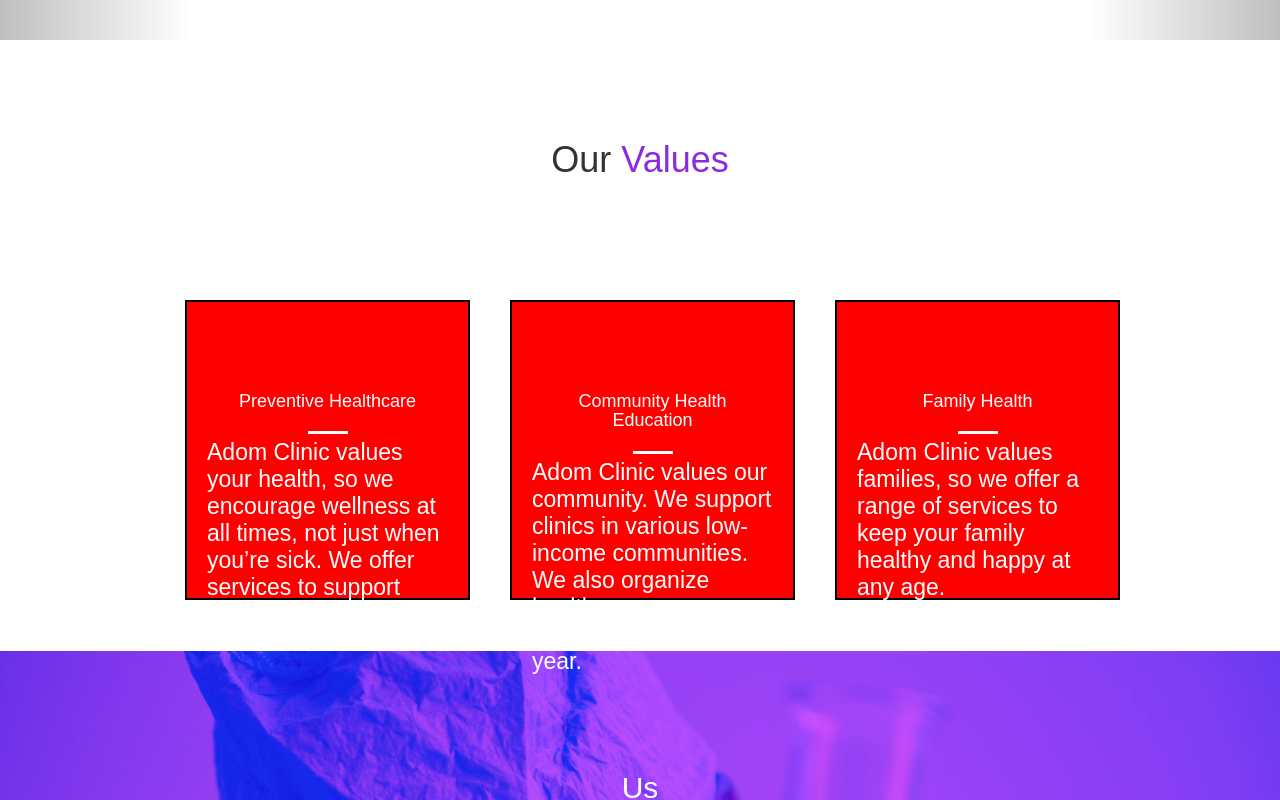
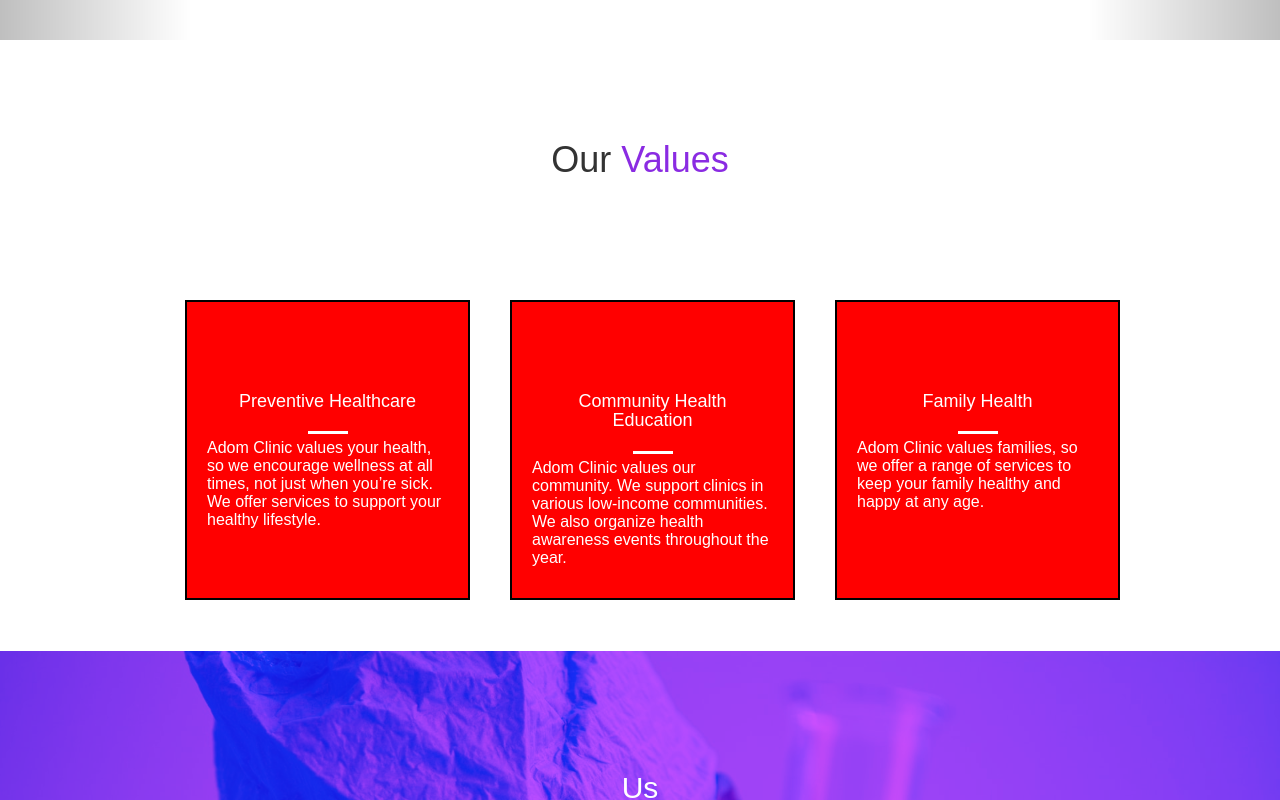
Before and after one commit to Princeantwi2k/Adom-Clinic, a React (Create React App) app: page / in a window 1280 px wide. Shown: the part 530-1330 px from the top of the page. Built offline with nearby package versions, Linux system fonts and the light colour scheme; a web font is replaced by a local one.

Commit message:
added values.css

```diff
--- a/src/Component/OurValue/Values.css
+++ b/src/Component/OurValue/Values.css
@@ -11,7 +11,7 @@
 
 .font {
   font-size: 70px;
-  margin-left: 150px;
+  margin-left: 100px;
 }
 
 .service {
@@ -19,7 +19,7 @@
   height: 300px;
   box-shadow: lawngreen;
   margin-right: 20px;
-
+  font-size: 16px;
   background-color: red;
   color: white;
   margin: 20px;
```
